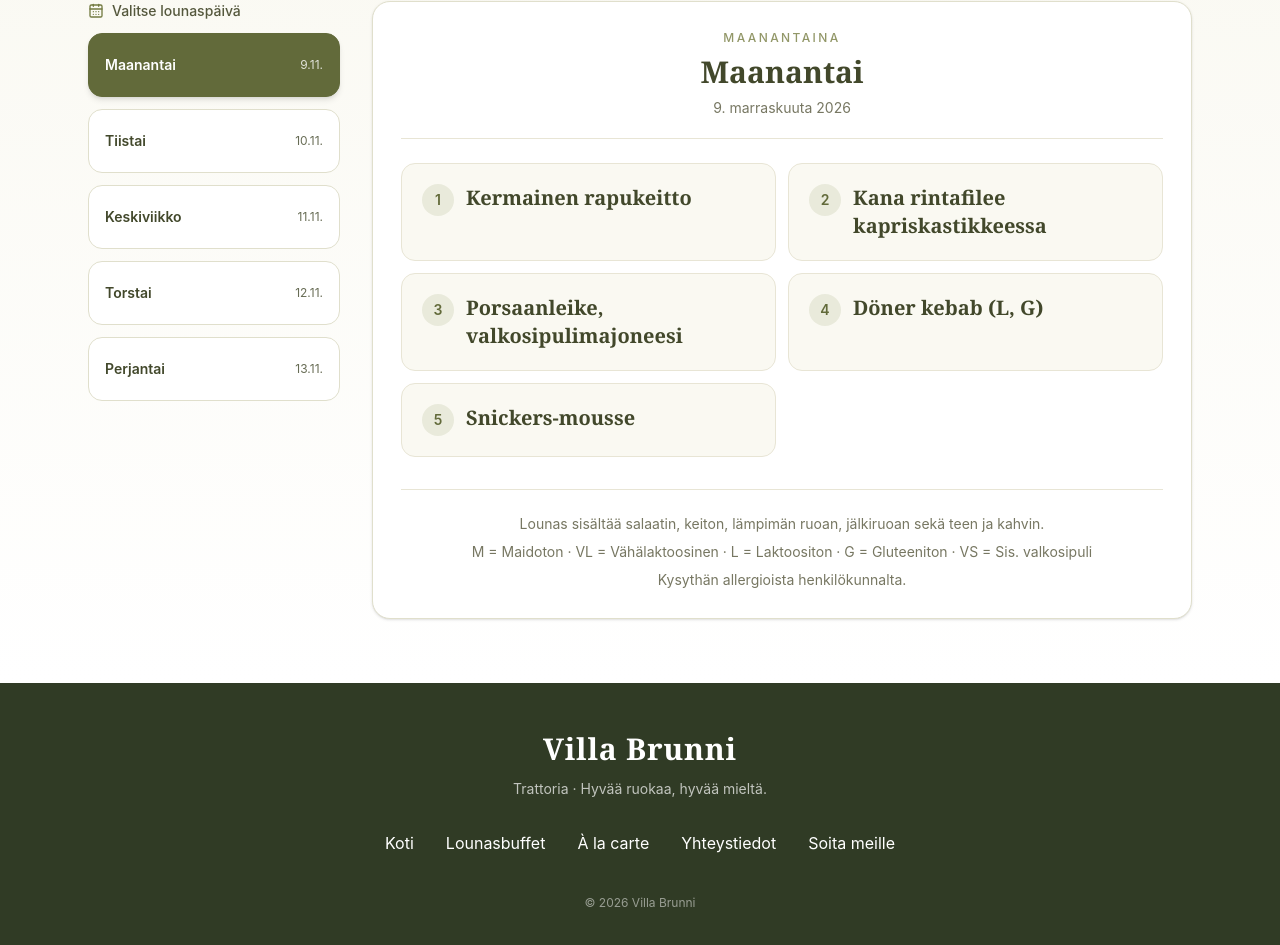
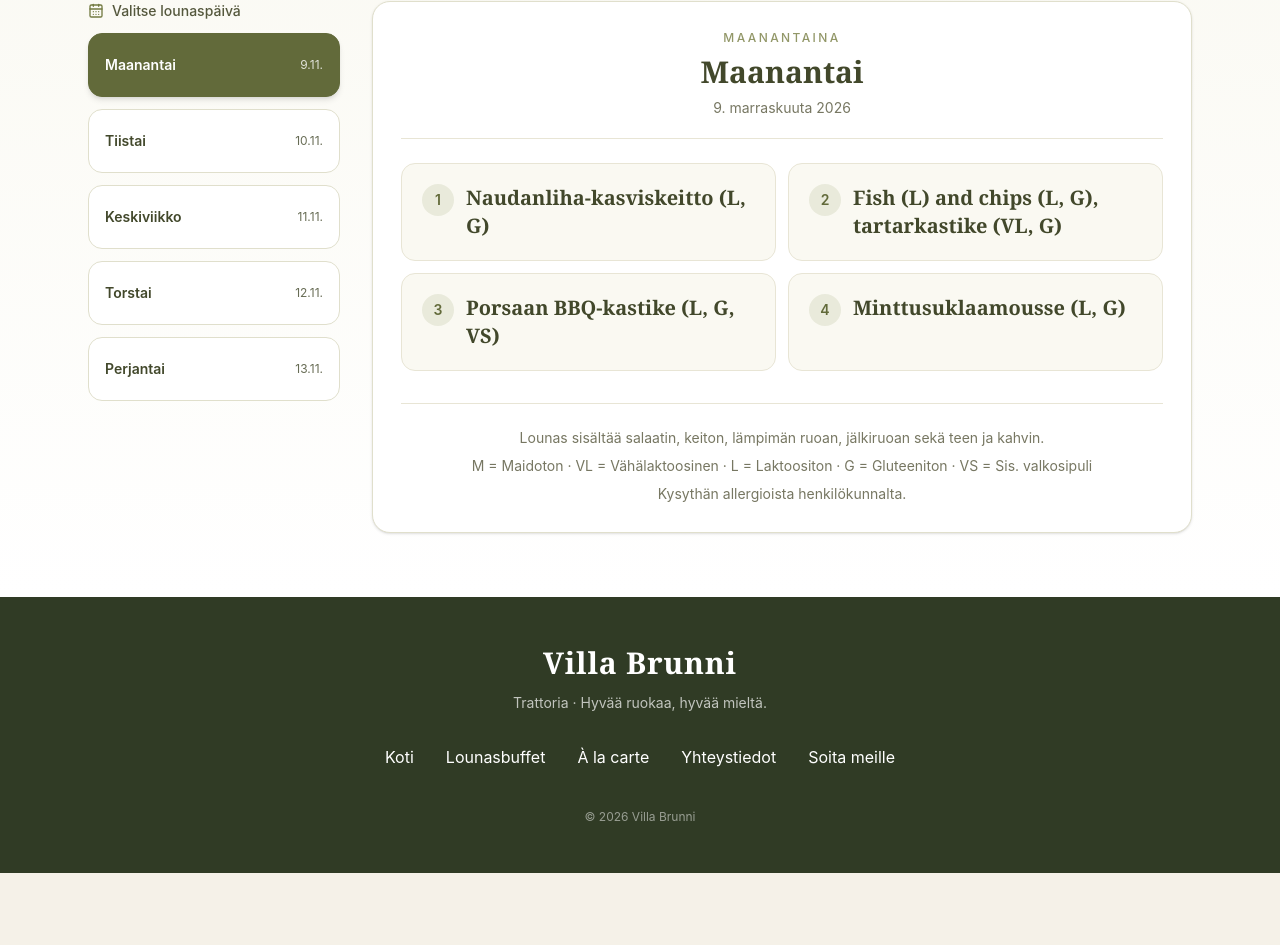
Before and after one commit to Villa-Brunni/villabrunni, a Next.js app: page /lounas in a window 1280 px wide. Shown: the part 930-1875 px from the top of the page. After the commit the page ends 1803 px from the top, so only its background shows below. Built offline with nearby package versions, Linux system fonts and the light colour scheme.

Commit message:
feat: update lunch menu items with new names and descriptions for the week

```diff
--- a/data/lunchData.ts
+++ b/data/lunchData.ts
@@ -7,23 +7,19 @@ export const lunchData: LunchDay[] = [
     label: "Maanantai",
     items: [
       {
-        name: "Kermainen rapukeitto",
+        name: "Naudanliha-kasviskeitto (L, G)",
         description: "",
       },
       {
-        name: "Kana rintafilee kapriskastikkeessa",
+        name: "Fish (L) and chips (L, G), tartarkastike (VL, G)",
         description: "",
       },
       {
-        name: "Porsaanleike, valkosipulimajoneesi",
+        name: "Porsaan BBQ-kastike (L, G, VS)",
         description: "",
       },
       {
-        name: "Döner kebab (L, G)",
-        description: "",
-      },
-      {
-        name: "Snickers-mousse",
+        name: "Minttusuklaamousse (L, G)",
         description: "",
       },
     ],
@@ -33,23 +29,19 @@ export const lunchData: LunchDay[] = [
     label: "Tiistai",
     items: [
       {
-        name: "Tomaatti-vuohenjuustokeitto",
+        name: "Kukkakaalisosekeitto (L, G)",
         description: "",
       },
       {
-        name: "Marryme kanarintafilee",
+        name: "Butter chicken (L, G, VS)",
         description: "",
       },
       {
-        name: "Wieninleike, sienikastike",
+        name: "Havaijinleike (L)",
         description: "",
       },
       {
-        name: "Döner kebab (L, G)",
-        description: "",
-      },
-      {
-        name: "Mansikkajogurtti",
+        name: "Mansikkasmoothie (L, G)",
         description: "",
       },
     ],
@@ -59,23 +51,23 @@ export const lunchData: LunchDay[] = [
     label: "Keskiviikko",
     items: [
       {
-        name: "Lohikeitto",
+        name: "Lohikeitto (L, G)",
         description: "",
       },
       {
-        name: "Jauhelihapihvi, tomaattikastike",
+        name: "Chili con carne (L, G)",
         description: "",
       },
       {
-        name: "Porsaanleike, sinappikastike",
+        name: "Perunamuusi (L, G)",
         description: "",
       },
       {
-        name: "Döner kebab (L, G)",
+        name: "Svitsenleike (L)",
         description: "",
       },
       {
-        name: "Tiramisu",
+        name: "Porkkanakakku (L), vaniljakastike (L, G)",
         description: "",
       },
     ],
@@ -85,23 +77,23 @@ export const lunchData: LunchDay[] = [
     label: "Torstai",
     items: [
       {
-        name: "Hernekeitto",
+        name: "Hernekeitto (L, G)",
         description: "",
       },
       {
-        name: "Muikku, tillikermaviilikastike",
+        name: "Uunimakkara (G)",
         description: "",
       },
       {
-        name: "BBQ-possu",
+        name: "Perunamuusi (L, G)",
         description: "",
       },
       {
-        name: "Döner kebab (L, G)",
+        name: "Porsaanleike (L), pippurikastike (L, G)",
         description: "",
       },
       {
-        name: "Pannukakku, vaniljavaahto, mansikkahillo",
+        name: "Talon letut (L), mansikkahillo (VL, G), vaniljavaahto (L, G)",
         description: "",
       },
     ],
@@ -111,23 +103,19 @@ export const lunchData: LunchDay[] = [
     label: "Perjantai",
     items: [
       {
-        name: "Kermainen kanakeitto",
+        name: "Tom Yum -Rapukeitto (M, G)",
         description: "",
       },
       {
-        name: "Lohi chimichurrikastikkeella",
+        name: "Lohi Tilli kermakastike (L, G)",
         description: "",
       },
       {
-        name: "Karamellipossu",
+        name: "Oskarinleike (L), choronkastike",
         description: "",
       },
       {
-        name: "Döner kebab (L, G)",
-        description: "",
-      },
-      {
-        name: "Hedelmäsalaatti",
+        name: "Mangolassi (L, G)",
         description: "",
       },
     ],
```
